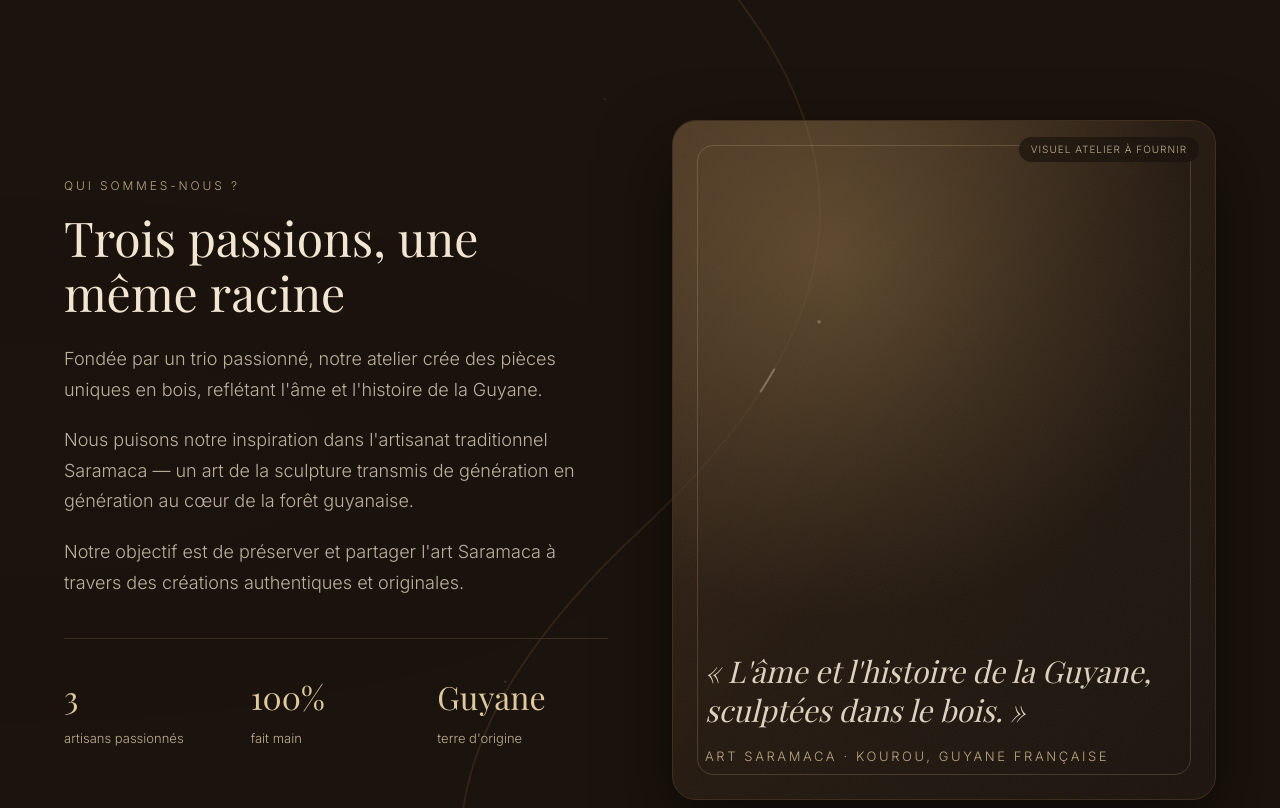
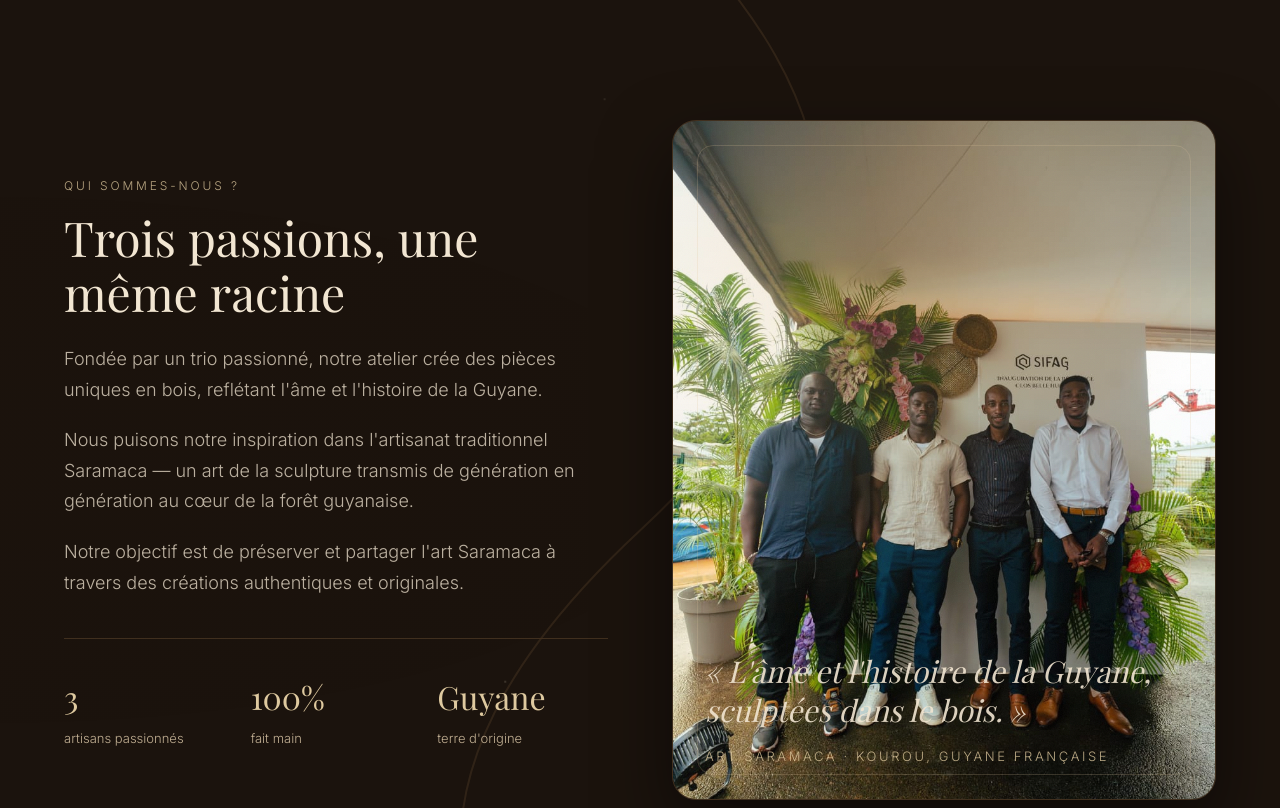
Before and after one commit to brandupcommunication-svg/sarame-art-design-, a plain HTML site: page index.html in a window 1280 px wide. Shown: the part 2661-3469 px from the top of the page. Drawn offline with nearby package versions, Linux system fonts and the light colour scheme; animation ran at ten frames a second; a web font is replaced by a local one.

Commit message:
Update index.html

```diff
--- a/index.html
+++ b/index.html
@@ -584,6 +584,16 @@
       backdrop-filter: blur(8px); -webkit-backdrop-filter: blur(8px);
       font-size: 10px; text-transform: uppercase; letter-spacing: .1em;
       color: rgb(var(--muted-foreground));
+    }
+
+  .story-team-photo{
+  position:absolute;
+  inset:0;
+  width:100%;
+  height:100%;
+  object-fit:cover;
+  object-position:center;
+  display:block;
 }
 
     /* ══════════════════════════════
@@ -946,8 +956,14 @@
     </div>
     <div class="reveal">
   <div class="story-visual wood-grain">
+    <img
+      src="images/founders-team.jpg"
+      alt="L'équipe de Sarame Art Design"
+      class="story-team-photo"
+      loading="lazy"
+    >
     <div class="story-visual-frame"></div>
-        <span class="story-visual-badge">Visuel atelier à fournir</span>
+
     <div class="story-visual-caption">
       <p>« L'âme et l'histoire de la Guyane,<br>sculptées dans le bois. »</p>
       <span>Art Saramaca · Kourou, Guyane française</span>
```
Lines whose indentation alone changed are shown as unchanged.
